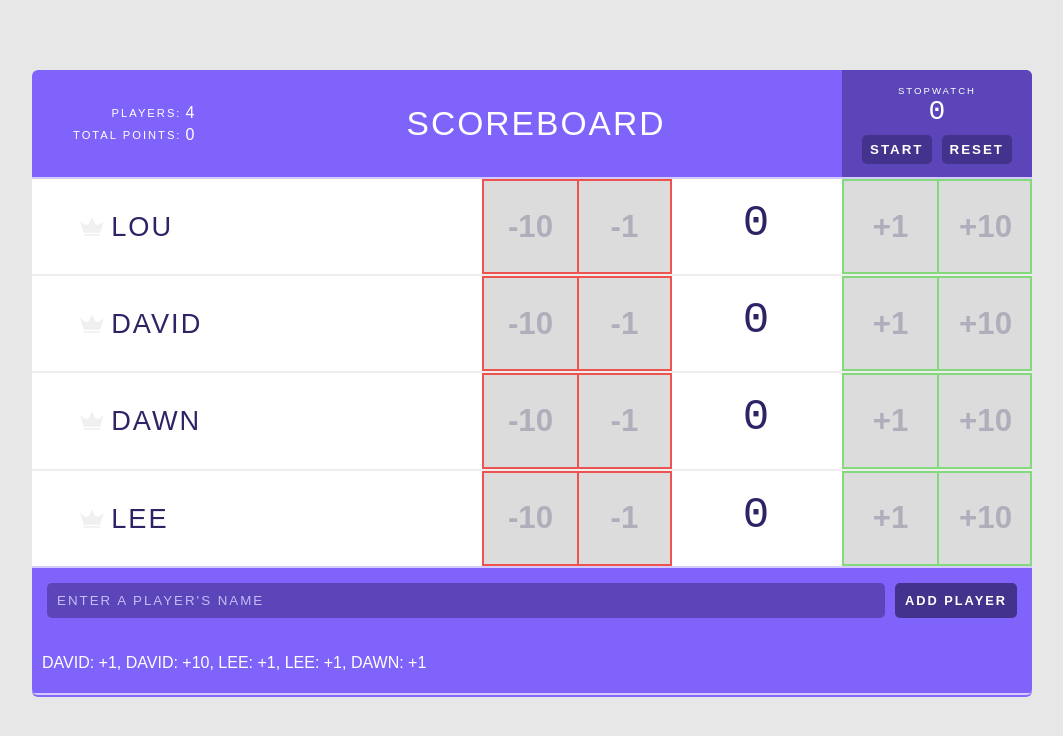
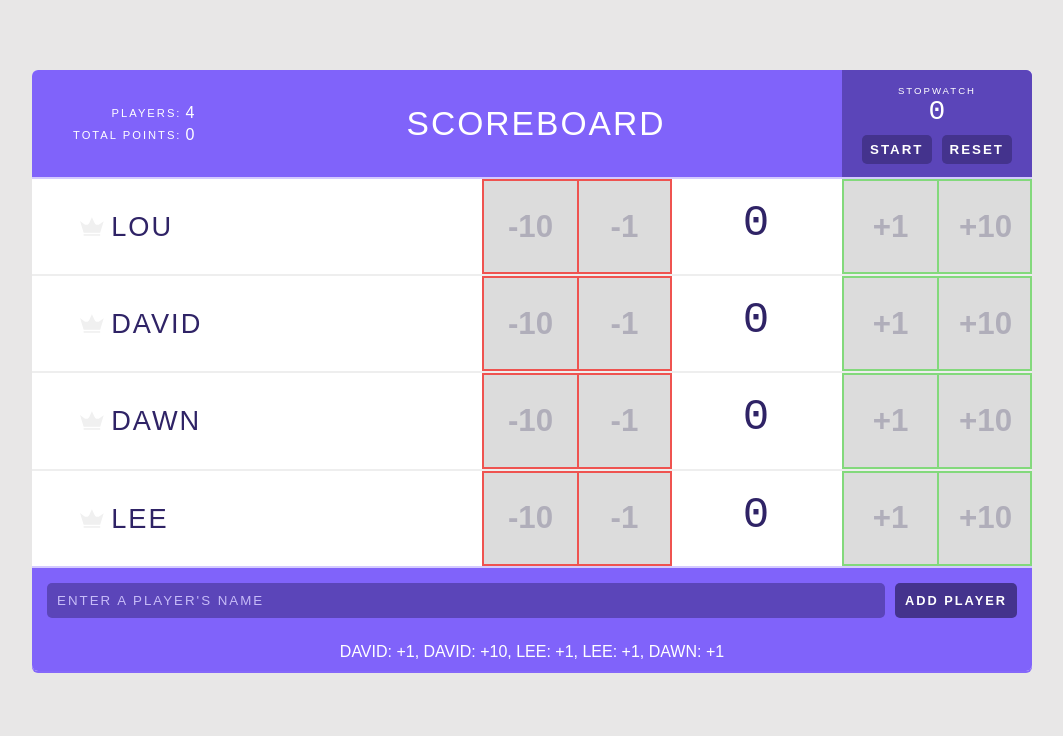
Before and after one commit to LeeVaughn/scorekeeper-v2, a React (Create React App) app: page / in a window 1280 px wide. Shown: the top 736 px of the page, without its empty margins (108-1171 px from the left). Built offline with nearby package versions, Linux system fonts and the light colour scheme.

Commit message:
adjusted footer styles

```diff
--- a/src/index.css
+++ b/src/index.css
@@ -25,12 +25,16 @@ header h1 {
 /* used for Ticker component */
 footer {
   color: #FFF;
-  padding: 5px 10px;
+  padding: 10px;
   text-align: center;
   display: flex;
-  align-items: center;
+  justify-content: center;
   background-color: #8063FA;
-  border-bottom: solid 2px #D4CAFF;
+  /* border-bottom: solid 2px #D4CAFF; */
+}
+
+footer p {
+  margin: 0;
 }
 
 /* FORMS */
```
